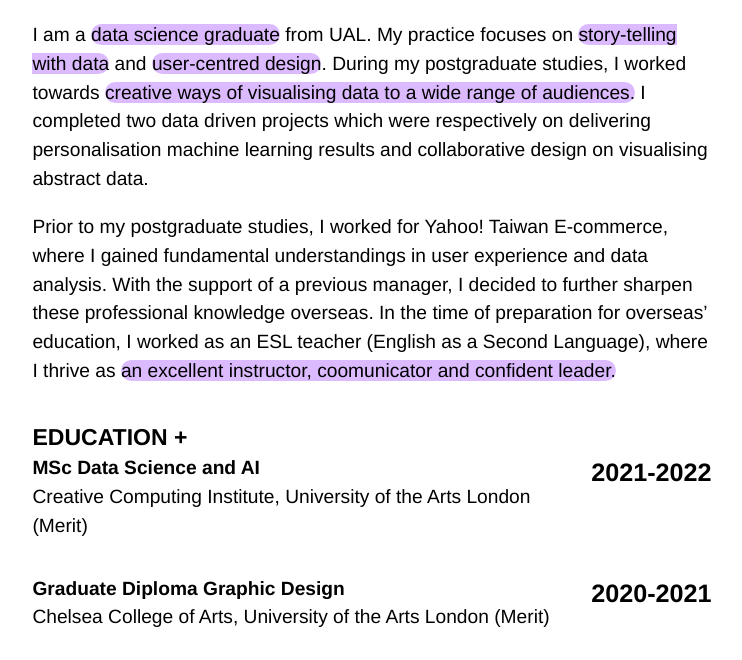
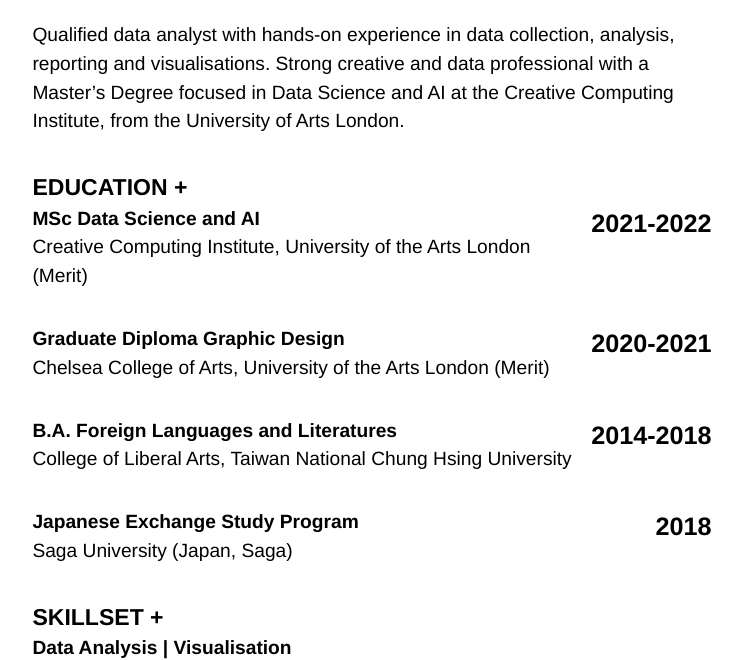
Before and after one commit to helenafang1220/porfolio_webpage, a plain HTML site: page cv.html in a window 1280 px wide. Shown: the part 118-778 px from the top of the page, without its empty margins (268-1010 px from the left). Drawn offline with Linux system fonts and the light colour scheme.

Commit message:
Update cv.html

```diff
--- a/cv.html
+++ b/cv.html
@@ -20,16 +20,9 @@
         </header>
         <a id="project">✴︎ E-mail : hsifangchentw@gmail.com</a><br>
 
-        <p>I am a <mark>data science graduate</mark> from UAL. My practice focuses on <mark>story-telling with data</mark> and <mark>user-centred design</mark>.
-            During my postgraduate studies, I worked towards <mark>creative ways of visualising data to a wide range of audiences.</mark>
-            I completed two data driven projects</mark> which were respectively on delivering personalisation machine learning results and collaborative design on visualising abstract data.</p>
-
-            Prior to my postgraduate studies, I worked for Yahoo! Taiwan E-commerce,
-            where I gained fundamental understandings in user experience and data analysis.
-            With the support of a previous manager, I decided to further sharpen these professional knowledge overseas.
-
-            In the time of preparation for overseas’ education, I worked as an ESL teacher
-            (English as a Second Language), where I thrive as <mark>an excellent instructor, coomunicator and confident leader.</mark></p>
+        <p>Qualified data analyst with hands-on experience in data collection, analysis, reporting and visualisations.
+            Strong creative and data professional with a Master’s Degree focused in Data Science and AI at the Creative Computing Institute,
+            from the University of Arts London.
 
     <p id="category">education +</p>
     <span id="degree">MSc Data Science and AI</span><span id="year">2021-2022</span>
```
